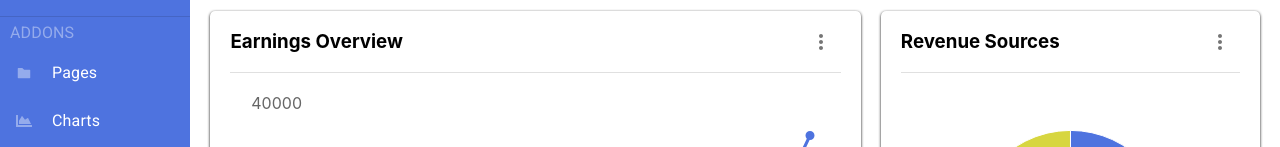
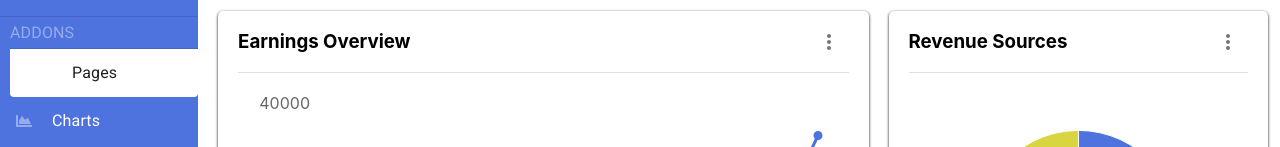
Before and after one commit to Arun3sh/admin-dashboard, a React (Create React App) app: page / in a window 1280 px wide. Shown: the part 245-392 px from the top of the page. Built offline with nearby package versions, Linux system fonts and the light colour scheme.

Commit message:
accordian added

```diff
--- a/src/components/SidemenuBar.js
+++ b/src/components/SidemenuBar.js
@@ -6,6 +6,8 @@ import ListItem from '@mui/material/ListItem';
 import ListItemText from '@mui/material/ListItemText';
 import Divider from '@mui/material/Divider';
 import { FaGrinWink } from 'react-icons/fa';
+import { Accordion, AccordionSummary, AccordionDetails, Typography } from '@mui/material';
+import { ExpandMore } from '@mui/icons-material';
 
 export function SidemenuBar() {
 	return (
@@ -44,10 +46,25 @@ export function SidemenuBar() {
 				<Divider variant="fullWidth" component="li" />
 				<ListItemText className="menu-heading" primary="ADDONS" />
 
-				<ListItem>
-					<AiFillFolder className="menu-icons" />
-					<ListItemText primary="Pages" />
-				</ListItem>
+				<Accordion className="pages" elevation={0}>
+					<AccordionSummary
+						expandIcon={<ExpandMore />}
+						aria-controls="panel1a-content"
+						id="panel1a-header"
+					>
+						<Typography className="heading">
+							<AiFillFolder className="menu-icons" />
+							Pages
+						</Typography>
+					</AccordionSummary>
+					<AccordionDetails>
+						<List>
+							<ListItem>Login</ListItem>
+							<ListItem>Register</ListItem>
+							<ListItem>Forgot Password</ListItem>
+						</List>
+					</AccordionDetails>
+				</Accordion>
 
 				<ListItem>
 					<FaChartArea className="menu-icons" />
```
